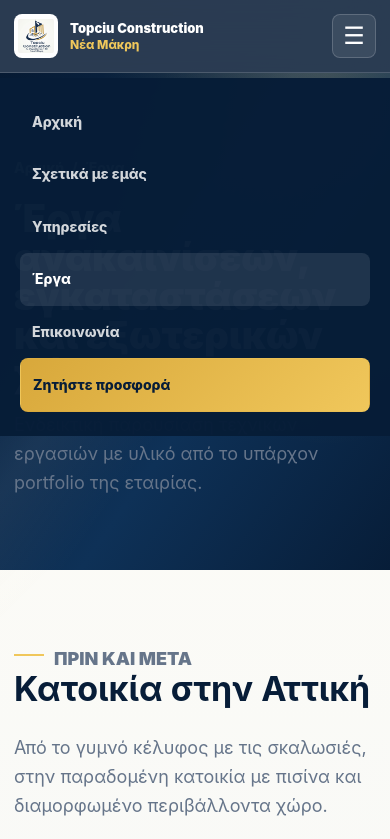
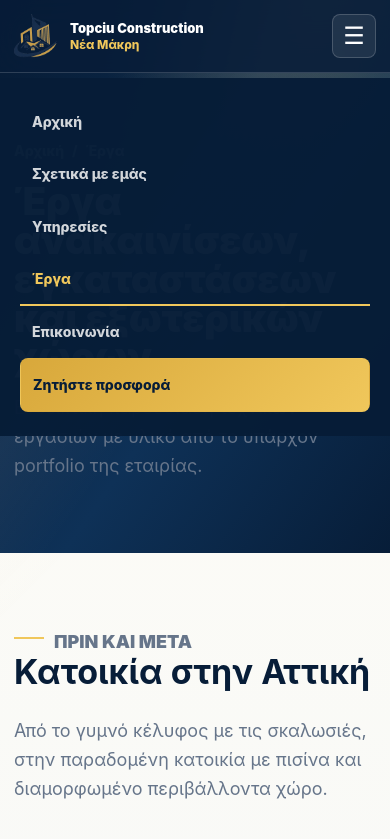
Before and after one commit to topciuconstruction/website, a plain HTML site: page erga.html in a window 390 px wide. Both pictures are taken after a click on the button "Άνοιγμα μενού". Shown: the top 839 px of the page. Drawn offline with Linux system fonts and the light colour scheme.

Commit message:
Float a transparent header over the hero
- Header is fixed and fully transparent at the top, so the villa runs to
  the very top of the page; it fades to the navy bar once you scroll
  past the hero, and while the mobile menu is open, so the links stay
  readable over light sections
- Swap the brand image for a background-free crop of the logo's emblem
  and drop the white plate it sat on. The wordmark baked into the old
  file is dark navy and would have vanished against the photo, and it
  already appears as text beside the mark
- Mark the current page with a gold rule instead of a filled chip
- Heroes absorb the header height now that it takes no space in flow,
  and anchored sections stop clear of it

Co-Authored-By: Claude Opus 5 <noreply@anthropic.com>
Claude-Session: https://claude.ai/code/session_01B2KYeF3aGbA5aSNrL7EWXm

```diff
--- a/erga.html
+++ b/erga.html
@@ -18,7 +18,7 @@
 </head>
 <body>
   <div class="site-shell">
-    <header class="site-header"><div class="container nav-wrap"><a class="brand" href="index.html" aria-label="Topciu Construction αρχική"><img src="assets/topciu-new-logo.png" alt="Topciu Construction logo" width="54" height="54"><span>Topciu Construction<small>Νέα Μάκρη</small></span></a><button class="menu-toggle" type="button" aria-label="Άνοιγμα μενού" aria-expanded="false">☰</button><nav class="main-nav" aria-label="Κύρια πλοήγηση"><a href="index.html">Αρχική</a><a href="index.html#etaireia">Σχετικά με εμάς</a><a href="ypiresies.html">Υπηρεσίες</a><a href="erga.html" aria-current="page">Έργα</a><a href="epikoinonia.html">Επικοινωνία</a><a href="epikoinonia.html" class="nav-cta">Ζητήστε προσφορά</a></nav></div></header>
+    <header class="site-header"><div class="container nav-wrap"><a class="brand" href="index.html" aria-label="Topciu Construction αρχική"><img src="assets/topciu-logo-mark.png" alt="Topciu Construction logo" width="54" height="54"><span>Topciu Construction<small>Νέα Μάκρη</small></span></a><button class="menu-toggle" type="button" aria-label="Άνοιγμα μενού" aria-expanded="false">☰</button><nav class="main-nav" aria-label="Κύρια πλοήγηση"><a href="index.html">Αρχική</a><a href="index.html#etaireia">Σχετικά με εμάς</a><a href="ypiresies.html">Υπηρεσίες</a><a href="erga.html" aria-current="page">Έργα</a><a href="epikoinonia.html">Επικοινωνία</a><a href="epikoinonia.html" class="nav-cta">Ζητήστε προσφορά</a></nav></div></header>
     <main>
       <section class="page-hero">
         <div class="container">
@@ -85,7 +85,7 @@
       <div class="container footer-grid">
         <div class="footer-brand">
           <a class="brand" href="index.html">
-            <img src="assets/topciu-new-logo.png" alt="Topciu Construction logo" width="54" height="54">
+            <img src="assets/topciu-logo-mark.png" alt="Topciu Construction logo" width="54" height="54">
             <span>Topciu Construction<small>Νέα Μάκρη</small></span>
           </a>
           <p>Τεχνική κατασκευαστική εταιρεία στην Αττική, με εξειδίκευση στην κατασκευή, την ανακαίνιση και τα τεχνικά έργα υψηλών προδιαγραφών.</p>
--- a/script.js
+++ b/script.js
@@ -43,3 +43,13 @@ document.querySelectorAll("[data-tilt]").forEach((card) => {
     card.style.transform = "";
   });
 });
+
+const header = document.querySelector(".site-header");
+
+if (header) {
+  const setScrolled = () => {
+    header.classList.toggle("is-scrolled", window.scrollY > 24);
+  };
+  setScrolled();
+  window.addEventListener("scroll", setScrolled, { passive: true });
+}
--- a/styles.css
+++ b/styles.css
@@ -73,10 +73,20 @@ a {
 }
 
 .site-header {
-  position: sticky;
+  position: fixed;
   top: 0;
+  right: 0;
+  left: 0;
   z-index: 50;
-  border-bottom: 1px solid rgba(255, 255, 255, 0.16);
+  border-bottom: 1px solid transparent;
+  background: transparent;
+  transition: background 260ms ease, border-color 260ms ease, backdrop-filter 260ms ease;
+}
+
+/* once the hero is behind you the bar needs its own ground again */
+.site-header.is-scrolled,
+body.menu-open .site-header {
+  border-bottom-color: rgba(255, 255, 255, 0.16);
   background: rgba(7, 29, 56, 0.86);
   backdrop-filter: blur(18px);
 }
@@ -102,9 +112,6 @@ a {
   width: 54px;
   height: 54px;
   object-fit: contain;
-  background: #fff;
-  border-radius: 8px;
-  padding: 4px;
 }
 
 .brand span {
@@ -136,8 +143,14 @@ a {
 
 .main-nav a:hover,
 .main-nav a[aria-current="page"] {
-  color: var(--white);
-  background: rgba(255, 255, 255, 0.1);
+  color: var(--gold-2);
+  background: transparent;
+}
+
+/* the current page is marked with a rule, not a filled chip */
+.main-nav a[aria-current="page"] {
+  box-shadow: inset 0 -2px 0 var(--gold-2);
+  border-radius: 0;
 }
 
 .nav-cta {
@@ -616,7 +629,7 @@ h2 {
 }
 
 .page-hero {
-  padding: 84px 0 72px;
+  padding: 162px 0 72px;
   color: var(--white);
   background:
     linear-gradient(125deg, transparent 22%, rgba(255, 255, 255, 0.06) 40%, transparent 56%),
@@ -908,9 +921,10 @@ h2 {
 /* --- Hero ------------------------------------------------------------------ */
 
 .hero {
-  /* header is 78px and sticky, so this fills exactly one screen */
-  min-height: calc(100vh - 78px);
-  padding: 96px 0 108px;
+  /* the header floats over this now, so take the whole screen */
+  min-height: 100vh;
+  min-height: 100svh;
+  padding: 174px 0 108px;
   display: grid;
   align-items: center;
   background:
@@ -1190,11 +1204,10 @@ h2 {
 
 @media (max-width: 980px) {
   .hero {
-    /* fill the first screen here too; svh is the viewport with the
-       browser bars showing, which is what you get on load */
-    min-height: calc(100vh - 78px);
-    min-height: calc(100svh - 78px);
-    padding: 64px 0 88px;
+    /* svh is the viewport with the browser bars showing, i.e. on load */
+    min-height: 100vh;
+    min-height: 100svh;
+    padding: 142px 0 88px;
     background:
       linear-gradient(178deg, rgba(6, 26, 51, 0.95) 0%, rgba(6, 26, 51, 0.88) 34%, rgba(6, 26, 51, 0.55) 62%, rgba(6, 26, 51, 0.32) 100%),
       url("assets/hero-villa.jpg") 68% center / cover no-repeat,
@@ -1237,8 +1250,11 @@ h2 {
 
 @media (max-width: 640px) {
   .hero {
-    min-height: calc(100vh - 72px);
-    min-height: calc(100svh - 72px);
+    padding-top: 136px;
+  }
+
+  .page-hero {
+    padding-top: 140px;
   }
 
   .service-grid,
@@ -1342,3 +1358,8 @@ h2 {
   font-size: 13px;
   font-weight: 700;
 }
+
+/* the bar floats, so anchored sections must stop clear of it */
+[id] {
+  scroll-margin-top: 96px;
+}
```
Also changed, not shown: anakainiseis.html (+2 -2 lines), epikoinonia.html (+2 -2 lines), exoterikoi-xoroi.html (+2 -2 lines), ilektrika.html (+2 -2 lines), index.html (+2 -2 lines), ydravlika.html (+2 -2 lines), ypiresies.html (+2 -2 lines), assets/topciu-logo-mark.png (added).
